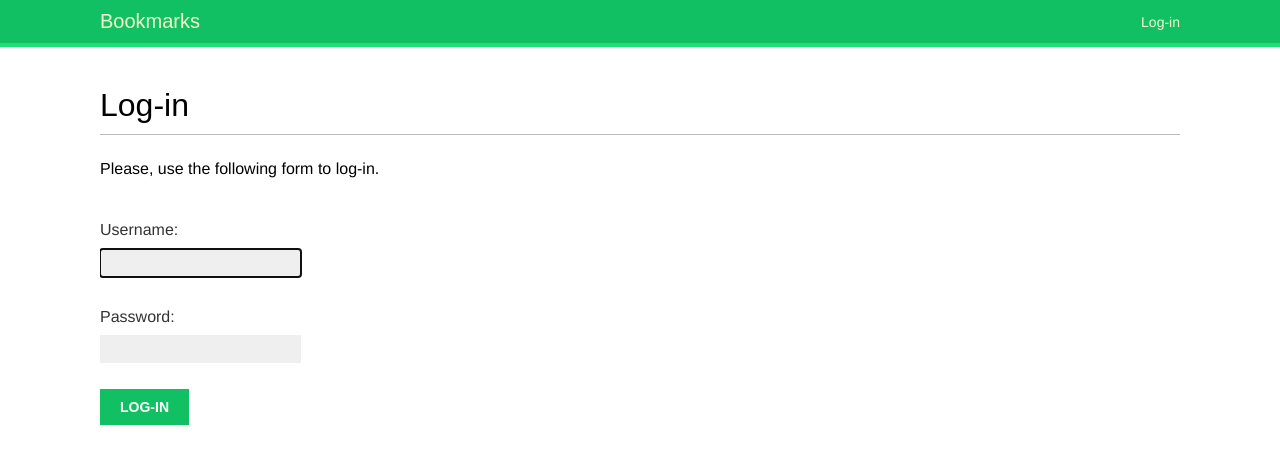
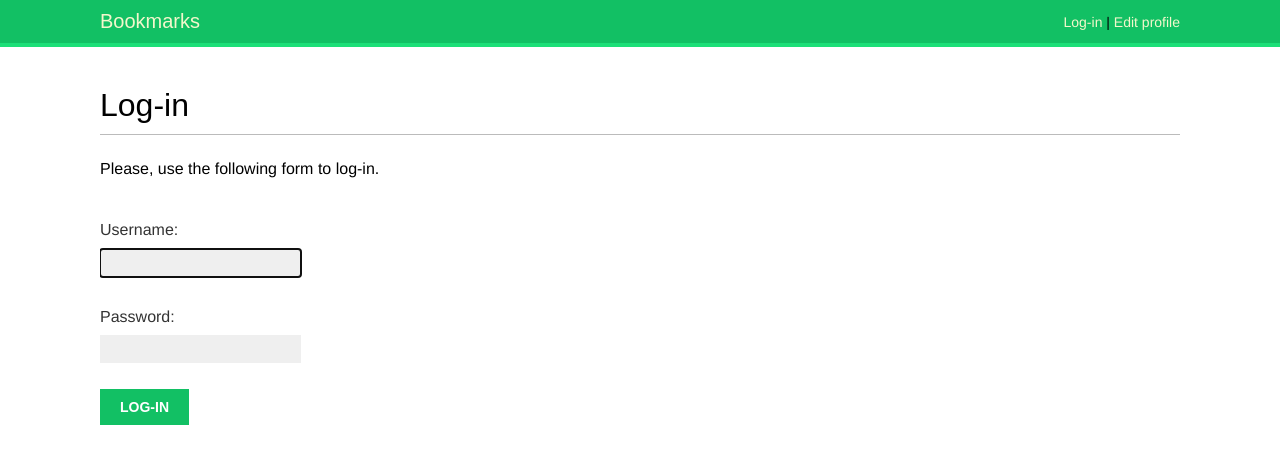
Before and after one commit to defor-dev/django-social-network, a Django app: page /account/login/?next=/account/edit/ in a window 1280 px wide. Shown: the top 450 px of the page. Run offline with Django 3.2, Linux system fonts and the light colour scheme; some web fonts are replaced.

Commit message:
Link to edit profile

```diff
--- a/bookmarks/account/static/css/base.css
+++ b/bookmarks/account/static/css/base.css
@@ -33,6 +33,10 @@
 
 ol {
     line-height:1.5;
+}
+
+span.line {
+    color: #000000;
 }
 
 #header {
--- a/bookmarks/account/templates/account/edit.html
+++ b/bookmarks/account/templates/account/edit.html
@@ -9,6 +9,7 @@
     {{ user_form.as_p }}
     {{ profile_form.as_p }}
     {% csrf_token %}
+    <p>You can change your password <a href="{% url "password_change" %}">here</a></p>
     <p><input type="submit" value="Save changes"></p>
   </form>
 {% endblock %}
--- a/bookmarks/account/templates/base.html
+++ b/bookmarks/account/templates/base.html
@@ -30,6 +30,8 @@
         {% else %}
           <a href="{% url "login" %}">Log-in</a>
         {% endif %}
+        <span class="line"> | </span>
+        <a href="{% url "edit" %}">Edit profile</a>
       </span>
 
     </div>
```
